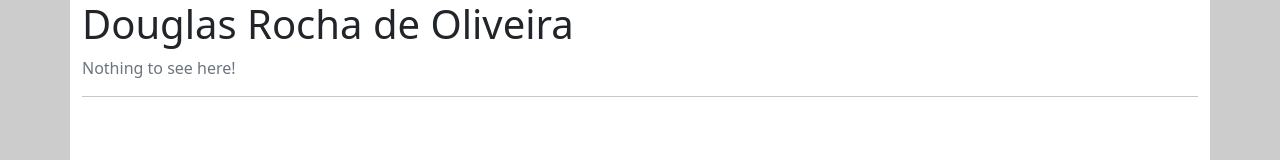
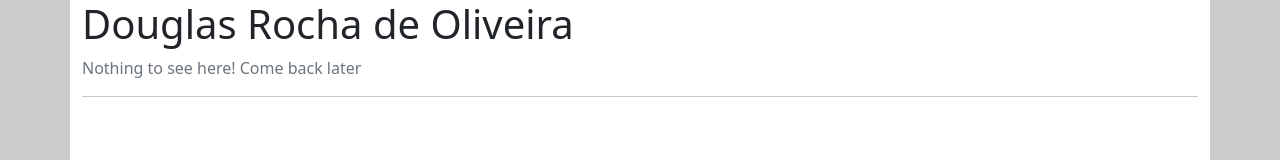
Before and after one commit to doug-rocha/doug-rocha.github.io, a plain HTML site: page index.html in a window 1280 px wide. Shown: the top 160 px of the page. Drawn offline with nearby package versions, Linux system fonts and the light colour scheme.

Commit message:
Update index.html

```diff
--- a/index.html
+++ b/index.html
@@ -7,7 +7,7 @@
   <body>
     <div class="container">
       <h1>Douglas Rocha de Oliveira</h1>
-      <span class="text-muted">Nothing to see here!</span>
+      <span class="text-muted">Nothing to see here! Come back later</span>
       <hr>
     </div>
   </body>
```
